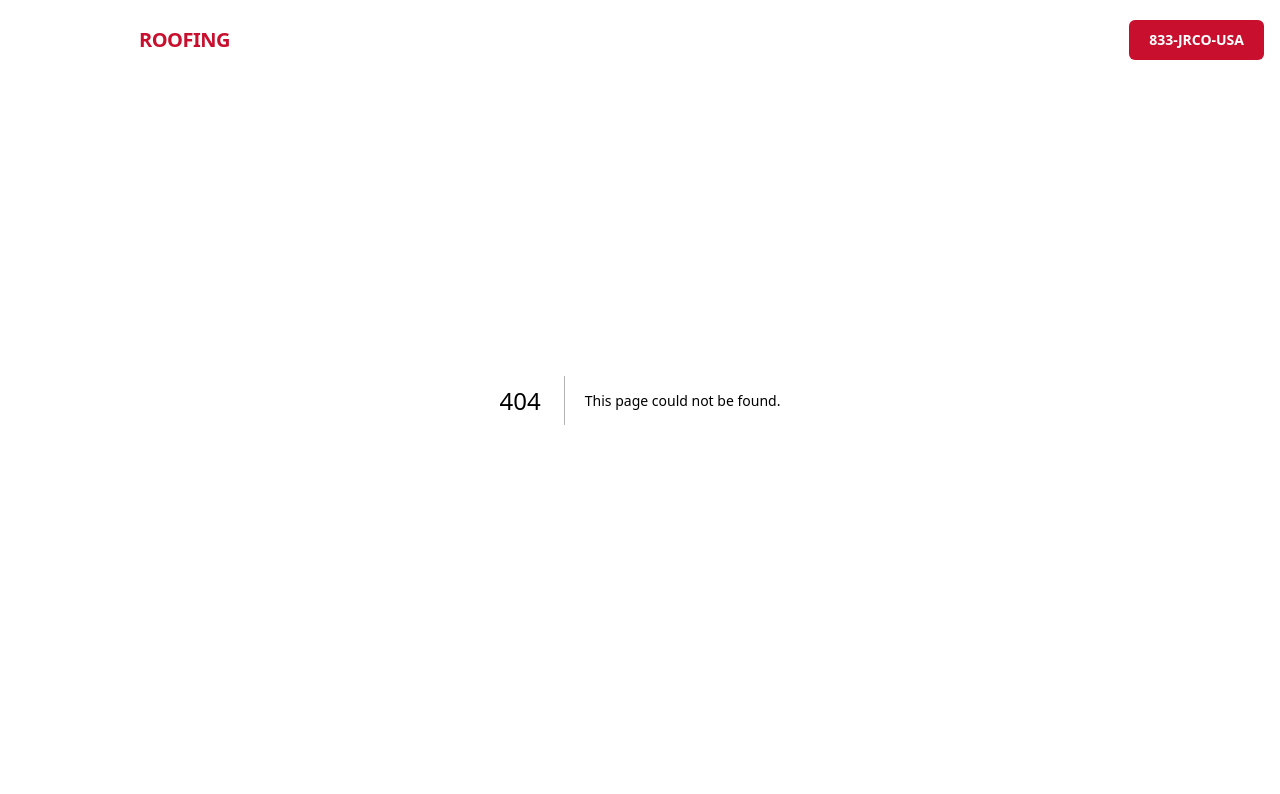
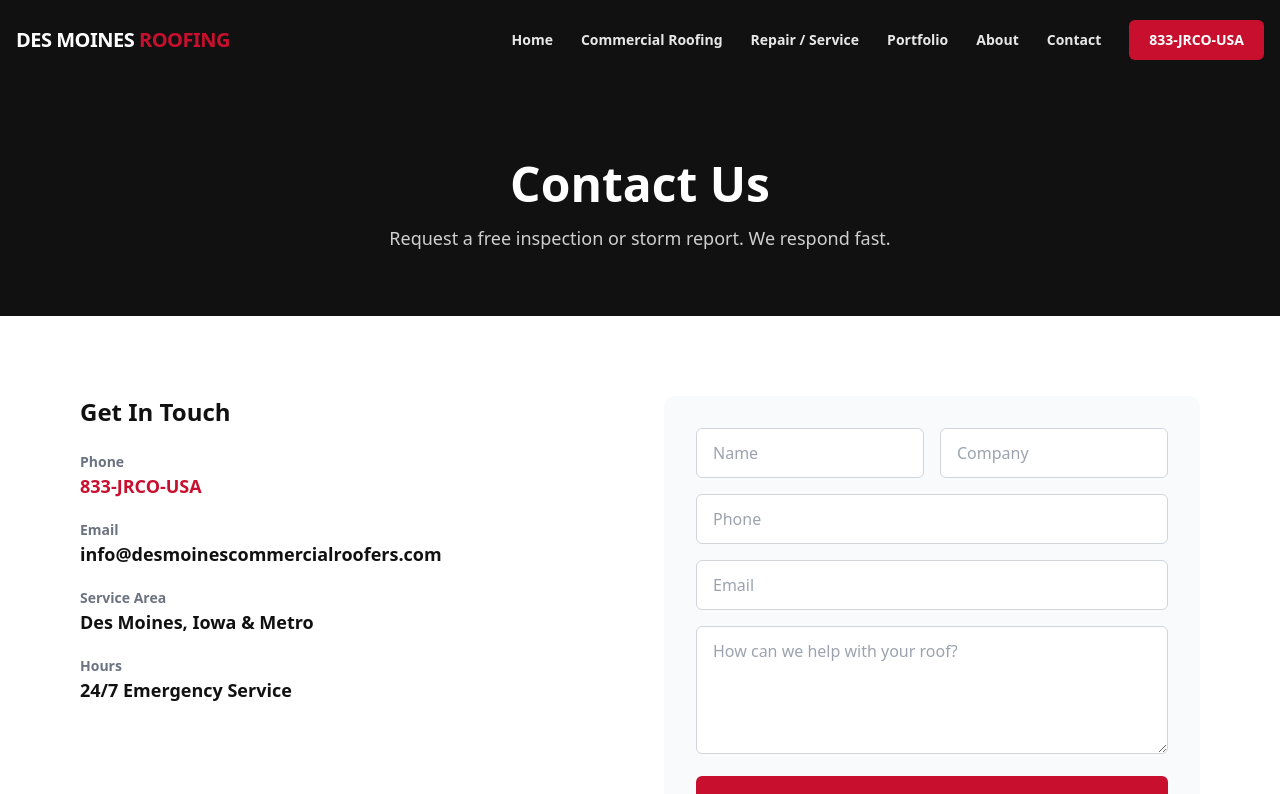
Before and after one commit to OmniWFM/des-moines-commercial-roofers, a Next.js app: page /contact in a window 1280 px wide. Before the commit this address had no page. Shown: the top 794 px of the page. Built offline with nearby package versions, Linux system fonts and the light colour scheme.

Commit message:
Add contact page

```diff
--- /dev/null
+++ b/src/app/contact/page.tsx
@@ -0,0 +1,58 @@
+import type { Metadata } from "next";
+import { site } from "@/lib/site";
+
+export const metadata: Metadata = {
+  title: "Contact",
+  description:
+    "Contact Des Moines Commercial Roofing for a free inspection or storm report. Call 833-JRCO-USA or request service online."
+};
+
+export default function Contact() {
+  return (
+    <>
+      <section className="pt-40 pb-16 bg-brand-dark text-center">
+        <h1 className="text-4xl md:text-5xl font-extrabold text-white mb-4">Contact Us</h1>
+        <p className="text-white/80 max-w-2xl mx-auto px-4 text-lg">
+          Request a free inspection or storm report. We respond fast.
+        </p>
+      </section>
+
+      <section className="py-20 max-w-6xl mx-auto px-4 grid md:grid-cols-2 gap-12">
+        <div>
+          <h2 className="text-2xl font-extrabold mb-6">Get In Touch</h2>
+          <div className="space-y-5">
+            <div>
+              <div className="text-sm text-gray-500 font-semibold">Phone</div>
+              <a href={`tel:${site.phoneRaw}`} className="text-lg font-bold text-brand-red">{site.phoneDisplay}</a>
+            </div>
+            <div>
+              <div className="text-sm text-gray-500 font-semibold">Email</div>
+              <a href={`mailto:${site.email}`} className="text-lg font-bold text-brand-dark">{site.email}</a>
+            </div>
+            <div>
+              <div className="text-sm text-gray-500 font-semibold">Service Area</div>
+              <div className="text-lg font-bold text-brand-dark">Des Moines, Iowa &amp; Metro</div>
+            </div>
+            <div>
+              <div className="text-sm text-gray-500 font-semibold">Hours</div>
+              <div className="text-lg font-bold text-brand-dark">24/7 Emergency Service</div>
+            </div>
+          </div>
+        </div>
+
+        <form className="bg-gray-50 rounded-xl p-8 space-y-4">
+          <div className="grid sm:grid-cols-2 gap-4">
+            <input className="border border-gray-300 rounded-md px-4 py-3 w-full" placeholder="Name" />
+            <input className="border border-gray-300 rounded-md px-4 py-3 w-full" placeholder="Company" />
+          </div>
+          <input className="border border-gray-300 rounded-md px-4 py-3 w-full" placeholder="Phone" />
+          <input className="border border-gray-300 rounded-md px-4 py-3 w-full" placeholder="Email" />
+          <textarea className="border border-gray-300 rounded-md px-4 py-3 w-full h-32" placeholder="How can we help with your roof?" />
+          <button type="submit" className="w-full bg-brand-red text-white font-bold py-3.5 rounded-md hover:bg-red-700 transition-colors">
+            Request Free Inspection
+          </button>
+        </form>
+      </section>
+    </>
+  );
+}
```
